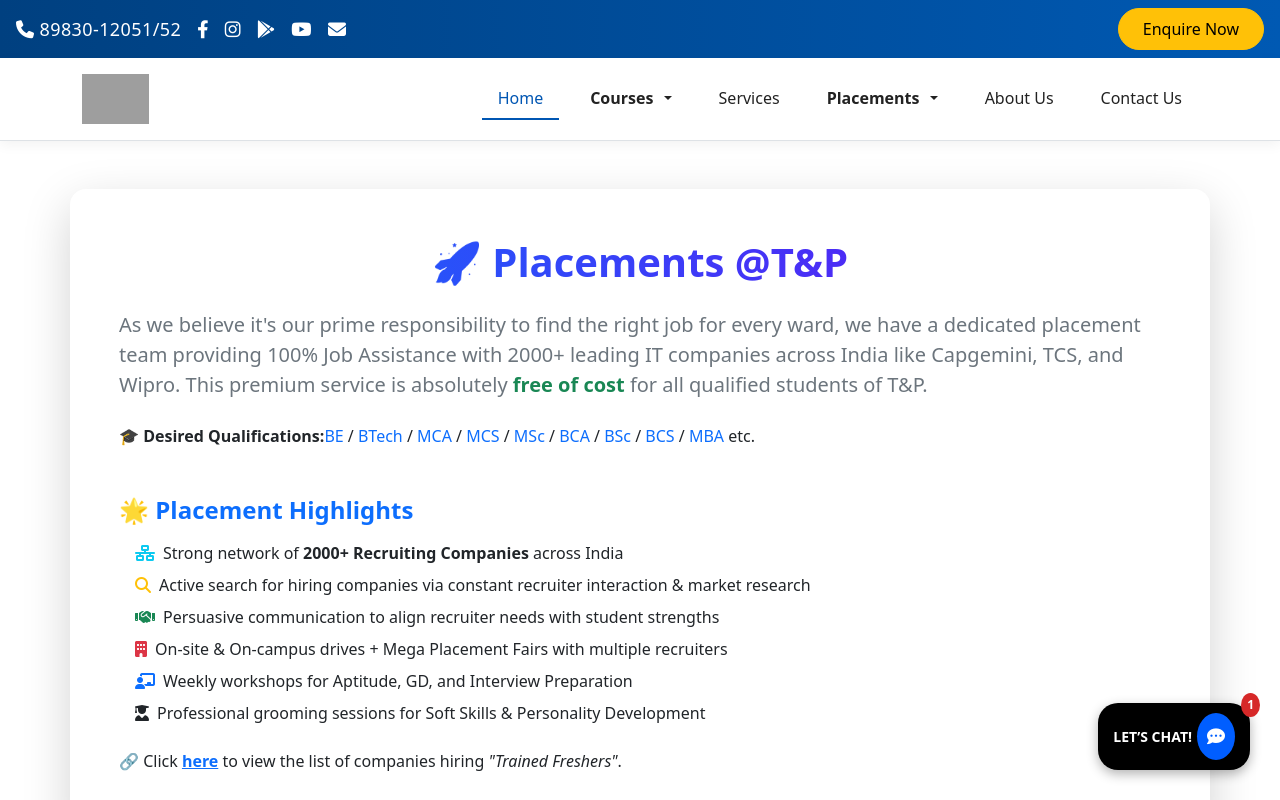
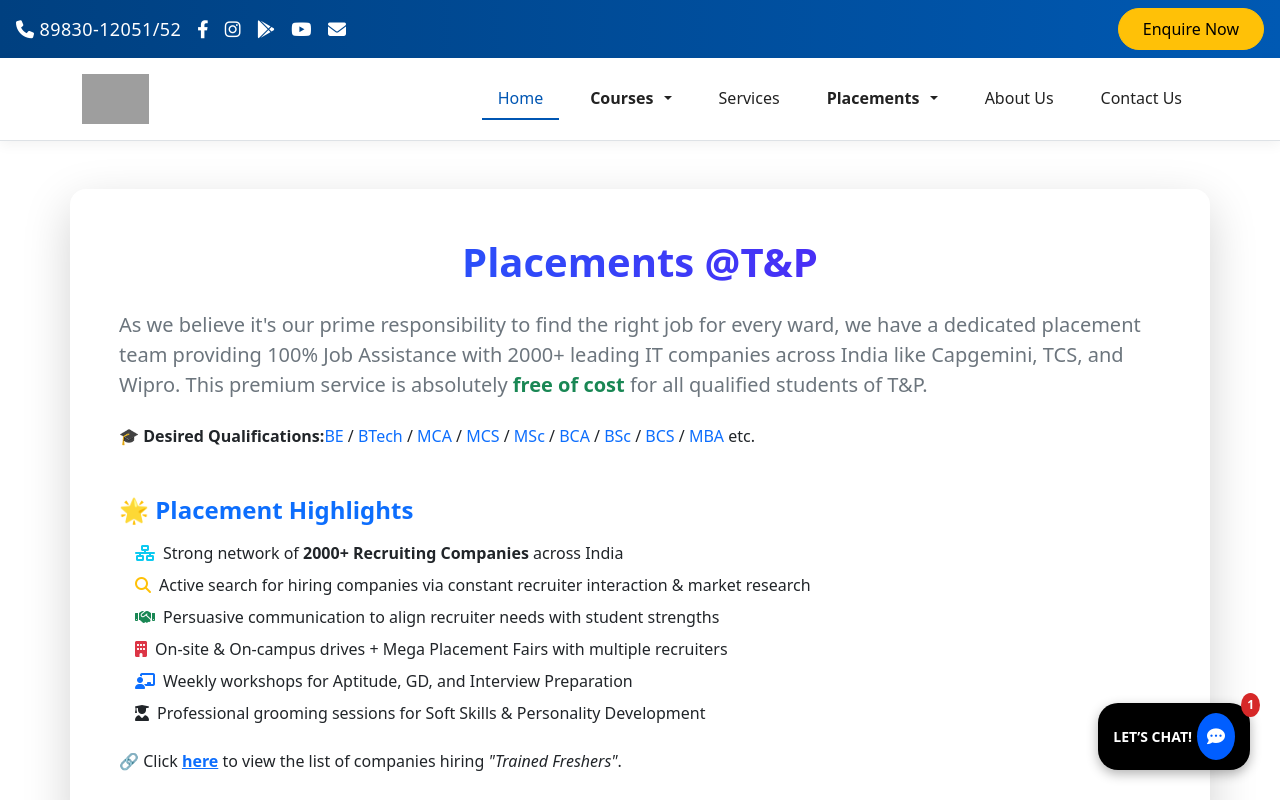
Before and after one commit to ganesh-kamble-3032/T-P-Websites, an Angular app: page /overview in a window 1280 px wide. Shown: the top 800 px of the page. Built offline with nearby package versions, Linux system fonts and the light colour scheme; grey boxes are pictures that could not be loaded.

Commit message:
changes for disclaimer fec javafullstack

```diff
--- a/src/app/Components/overview/overview.component.html
+++ b/src/app/Components/overview/overview.component.html
@@ -221,7 +221,7 @@
 
 <section class="placements-section py-5">
   <div class="container glass-card shadow-lg p-5 rounded-4">
-    <h2 class="text-center fw-bold mb-4 display-6 text-gradient">🚀 Placements @T&P</h2>
+    <h2 class="text-center fw-bold mb-4 display-6 text-gradient">Placements @T&P</h2>
 
     <p class="lead mb-4 text-secondary">
       As we believe it's our prime responsibility to find the right job for every ward, we have a dedicated placement team
```
